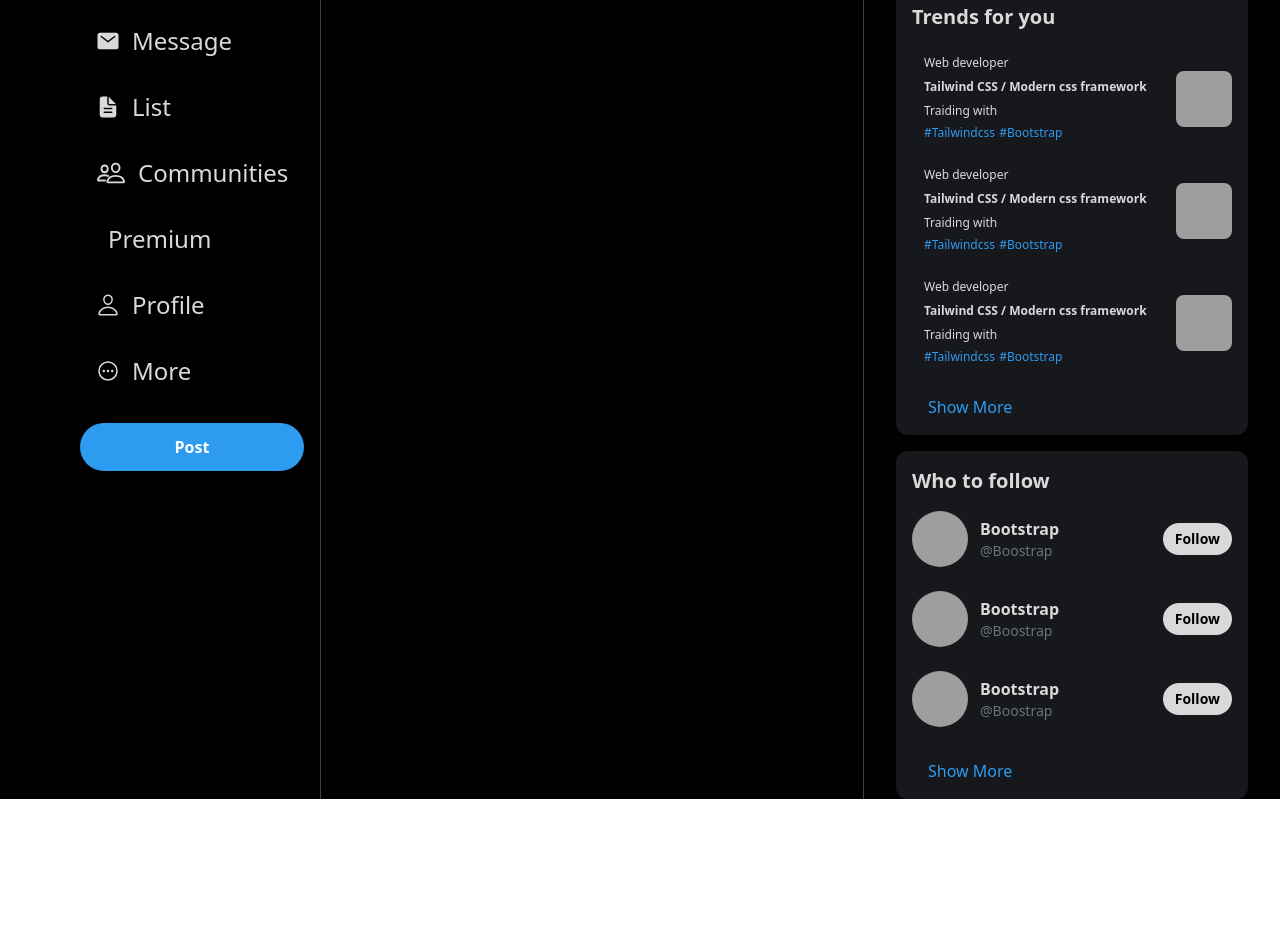
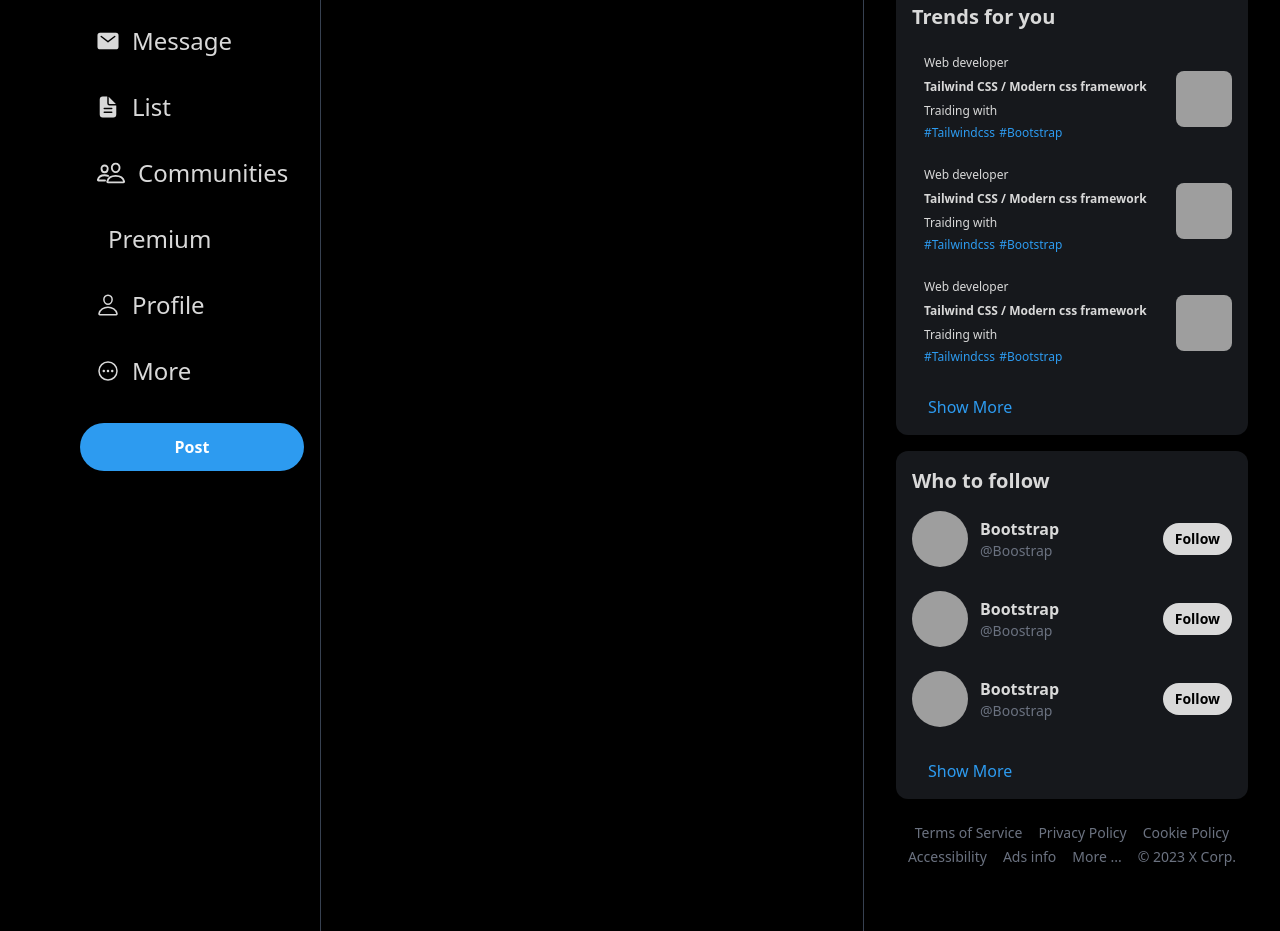
Before and after one commit to w3zeblamf/my-x-corp-profile-clone, a website: page index.html in a window 1280 px wide. Shown: the part 261-1192 px from the top of the page. Before the commit the page ends 1060 px from the top, so only its background shows below. Drawn offline with nearby package versions, Linux system fonts and the light colour scheme; grey boxes are pictures that could not be loaded; some icons are missing.

Commit message:
footer added

```diff
--- a/index.html
+++ b/index.html
@@ -12,6 +12,7 @@
       integrity="sha512-z3gLpd7yknf1YoNbCzqRKc4qyor8gaKU1qmn+CShxbuBusANI9QpRohGBreCFkKxLhei6S9CQXFEbbKuqLg0DA=="
       crossorigin="anonymous"
       referrerpolicy="no-referrer" />
+    <!-- EO Font Awesome CDN v6.4.2 -->
     <title>X Social Networks Clone</title>
     <script src="https://cdn.tailwindcss.com"></script>
     <script>
@@ -343,15 +344,45 @@
           </div>
         </div>
         <!-- EO Who to follow section -->
-        <!-- Footer -->
 
-        <!-- Footer -->
+        <!-- Right Sidebar Footer -->
+        <div
+          class="text-XWhite flex flex-col items-center justify-center w-[350px] xl:w-11/12 mx-auto space-y-1 text-sm text-gray-500 pt-2 pb-16">
+          <div class="flex space-x-4">
+            <p class="cursor-pointer hover:underline transition duration-150">
+              Terms of Service
+            </p>
+            <p class="cursor-pointer hover:underline transition duration-150">
+              Privacy Policy
+            </p>
+            <p class="cursor-pointer hover:underline transition duration-150">
+              Cookie Policy
+            </p>
+          </div>
+          <div class="flex space-x-4">
+            <p class="cursor-pointer hover:underline transition duration-150">
+              Accessibility
+            </p>
+            <p class="cursor-pointer hover:underline transition duration-150">
+              Ads info
+            </p>
+            <p>
+              <span
+                class="cursor-pointer hover:underline transition duration-150"
+                >More</span
+              >
+              ...
+            </p>
+            <p>© 2023 X Corp.</p>
+          </div>
+        </div>
+        <!-- EO Right Sidebar Footer -->
       </div>
       <!-- EO Right Sidebar-->
     </div>
     <!-- EO Container -->
 
-    <!-- Ionicons v7.1.0-->
+    <!-- Ionicons CDN v7.1.0-->
     <!-- https://ionic.io/ionicons/usage -->
     <script
       type="module"
@@ -360,5 +391,5 @@
       nomodule
       src="https://unpkg.com/ionicons@7.1.0/dist/ionicons/ionicons.js"></script>
   </body>
-  <!-- EO Ionicons v7.1.0-->
+  <!-- EO Ionicons CD v7.1.0-->
 </html>
```
Also changed, not shown: build/style.css.
